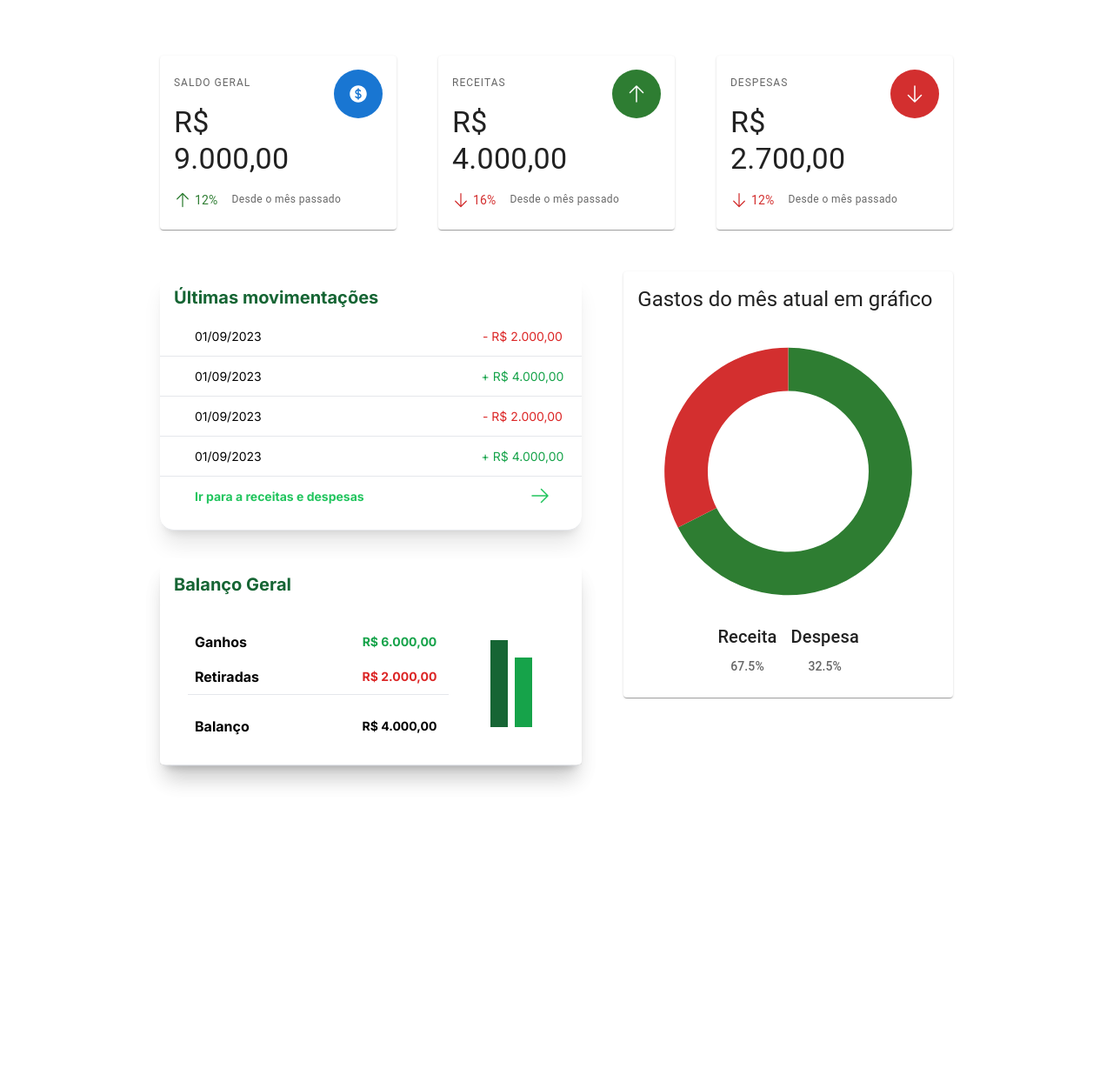
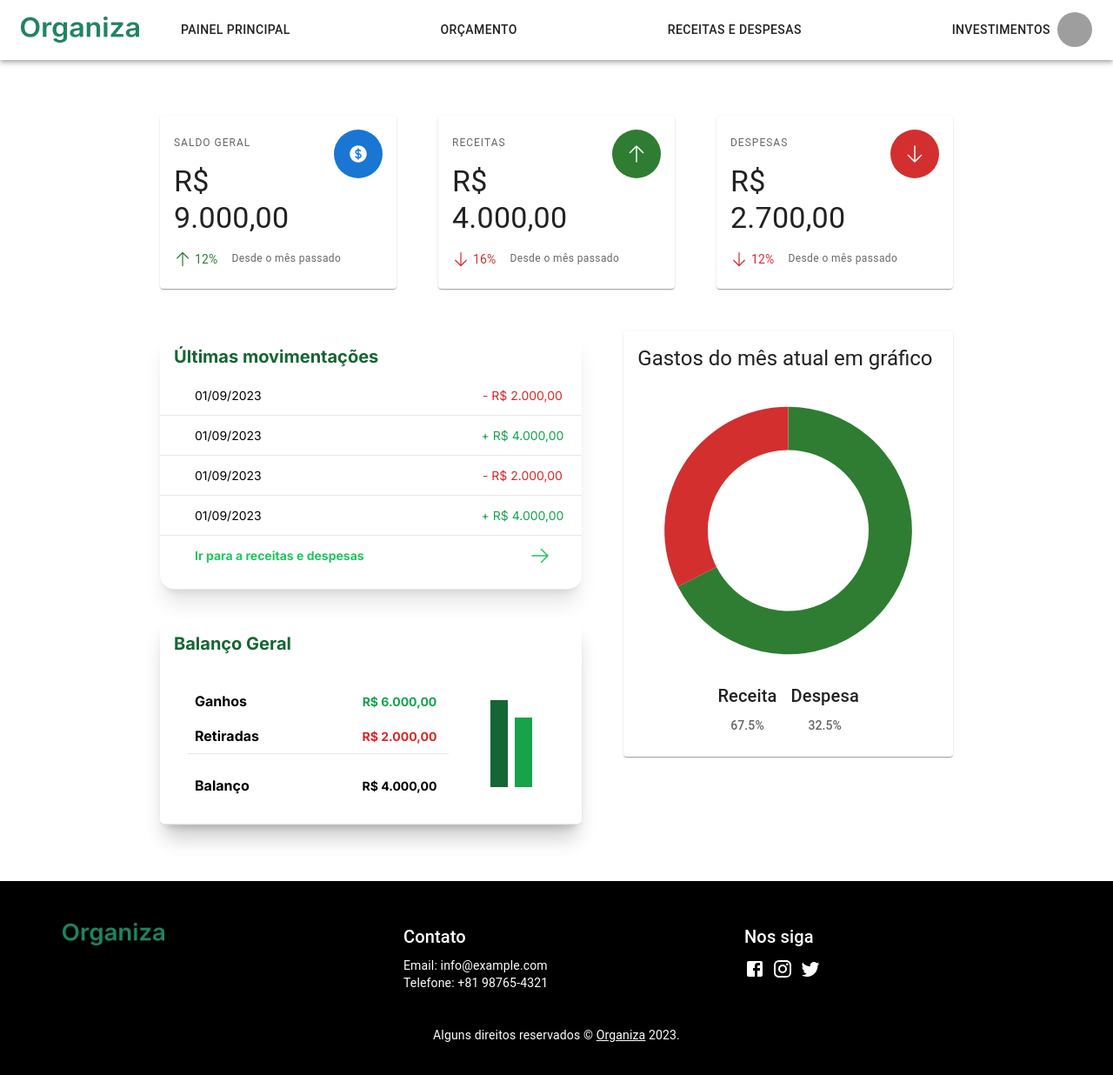
Before and after one commit to gaabrieltorres7/frontend-organiza, a Next.js app: page /principal in a window 1280 px wide. Shown: the top 1236 px of the page at 87% size. Before the commit the page ends 945 px from the top, so only its background shows below. Built offline with nearby package versions, Linux system fonts and the light colour scheme; grey boxes are pictures that could not be loaded.

Commit message:
adiciona header e footer na pagina principal

```diff
--- a/package.json
+++ b/package.json
@@ -12,6 +12,7 @@
     "@emotion/react": "^11.11.1",
     "@emotion/styled": "^11.11.0",
     "@heroicons/react": "^2.0.18",
+    "@mui/icons-material": "^5.14.9",
     "@mui/material": "^5.14.10",
     "autoprefixer": "10.4.16",
     "eslint": "8.49.0",
--- a/src/app/principal/page.jsx
+++ b/src/app/principal/page.jsx
@@ -1,5 +1,7 @@
 "use client";
 import BalancoGeral from "@/components/BalancoGeral";
+import Footer from '@/components/Footer';
+import Header from '@/components/Header';
 import UltimasMovimentacoes from "@/components/UltimasMovimentacoes";
 import { Box, Container, Unstable_Grid2 as Grid } from "@mui/material";
 import { OverviewDespesas } from "../../components/principal/overview/Overview-despesas";
@@ -10,6 +12,7 @@ import { OverviewSaldoGeral } from "../../components/principal/overview/Overview
 export default function Principal() {
   return (
     <>
+      <Header />
       <Box
         className={{ background: "#9C9C9C" }}
         sx={{
@@ -65,6 +68,7 @@ export default function Principal() {
           </Grid>
         </Container>
       </Box>
+      <Footer />
     </>
   );
 }
--- a/src/components/Header.jsx
+++ b/src/components/Header.jsx
@@ -1,23 +1,23 @@
 'use client'
-import React, { useState } from 'react';
+import MenuIcon from '@mui/icons-material/Menu';
 import AppBar from '@mui/material/AppBar';
+import Avatar from '@mui/material/Avatar';
 import Box from '@mui/material/Box';
+import Button from '@mui/material/Button';
+import Container from '@mui/material/Container';
+import IconButton from '@mui/material/IconButton';
+import Menu from '@mui/material/Menu';
+import MenuItem from '@mui/material/MenuItem';
 import Toolbar from '@mui/material/Toolbar';
-import IconButton from '@mui/material/IconButton';
+import Tooltip from '@mui/material/Tooltip';
 import Typography from '@mui/material/Typography';
-import Menu from '@mui/material/Menu';
-import MenuIcon from '@mui/icons-material/Menu';
-import Container from '@mui/material/Container';
-import Avatar from '@mui/material/Avatar';
-import Button from '@mui/material/Button';
-import Tooltip from '@mui/material/Tooltip';
-import MenuItem from '@mui/material/MenuItem';
+import React from 'react';
 
 
 const pages = ['Principal', 'Orçamento', 'Receitas e Despesas','Investimentos'];
 const settings = ['Perfil', 'Configuração de Notificação', 'Modo escuro', 'Sair'];
 
-function ResponsiveAppBar() {
+function Header() {
   const [anchorElNav, setAnchorElNav] = React.useState(null);
   const [anchorElUser, setAnchorElUser] = React.useState(null);
 
@@ -116,7 +116,7 @@ function ResponsiveAppBar() {
             <img src="/assets/organiza.png" alt="Logo-do-site" />
           </Typography>
 
-          <Box class="flex justify-between space-x-4" sx={{ flexGrow: 1, display: { xs: 'none', md: 'flex' }}}>
+          <Box className="flex justify-between space-x-4" sx={{ flexGrow: 1, display: { xs: 'none', md: 'flex' }}}>
 
           <Button className="hover:bg-green-700 px-4 py-2 font-semibold  text-black rounded"
           href="/principal"
@@ -189,4 +189,4 @@ function ResponsiveAppBar() {
 
   );
 }
-export default ResponsiveAppBar;
+export default Header;
```
Also changed, not shown: 1 other file (tests, documents, lock files or other folders).
